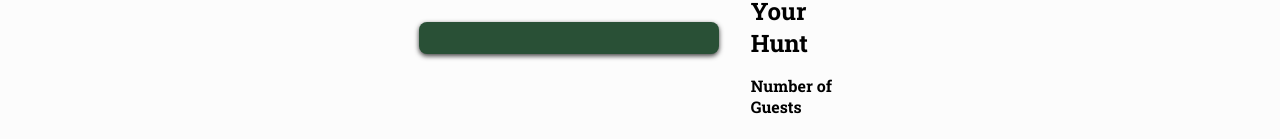
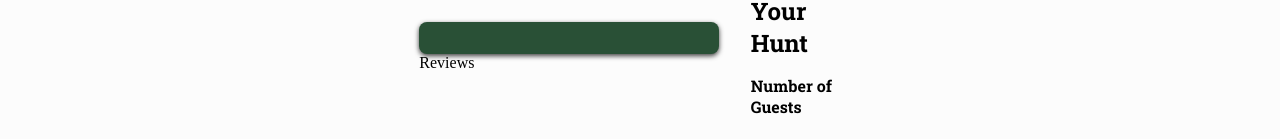
Before and after one commit to michaelb311/Murdy-Outdoors, a React (Vite) app in the folder client/: page /Hunts/1 in a window 1280 px wide. Shown: the part 587-726 px from the top of the page. Built offline with nearby package versions, Linux system fonts and the light colour scheme; no server answers.

Commit message:
started working on user auth

```diff
--- a/client/src/Components/Products/ProductDetails/ProductDetails.tsx
+++ b/client/src/Components/Products/ProductDetails/ProductDetails.tsx
@@ -13,6 +13,7 @@ import { GiWinchesterRifle } from 'react-icons/gi';
 import { GiSawedOffShotgun } from 'react-icons/gi';
 import { GiBowString } from 'react-icons/gi';
 import { GiCrossbow } from 'react-icons/gi';
+import Reviews from '../../Reviews/Reviews';
 
 const ProductDetails = () => {
 	const { slug } = useParams();
@@ -115,6 +116,9 @@ const ProductDetails = () => {
 				<div className='productDetailsContentContainer'>
 					<h2 className='productDetailsHeading'>Hunt Details</h2>
 					<p className='productDetailsBody'>{description}</p>
+					<div className='reviewsContainer'>
+						<Reviews />
+					</div>
 				</div>
 				<div className='productDetailsBookingFormContainer'>
 					<BookingForm hunt={hunt ?? {}} />
--- a/client/src/Components/Products/ProductDetails/styles.css
+++ b/client/src/Components/Products/ProductDetails/styles.css
@@ -138,6 +138,10 @@
 	box-shadow: 0 2px 5px var(--opaque-black);
 }
 
+.reviewsContainer {
+	width: 100%;
+}
+
 .productDetailsBookingFormContainer {
 	height: 100%;
 	width: 30%;
--- /dev/null
+++ b/client/src/Components/Reviews/Reviews.tsx
@@ -0,0 +1,4 @@
+const Reviews = () => {
+	return <section className='reviewsSection'> Reviews</section>;
+};
+export default Reviews;
--- /dev/null
+++ b/client/src/Components/Reviews/styles.css
@@ -0,0 +1,3 @@
+.reviewsSection {
+	width: 100%;
+}
```
Also changed, not shown: 1 other file (tests, documents, lock files or other folders).
